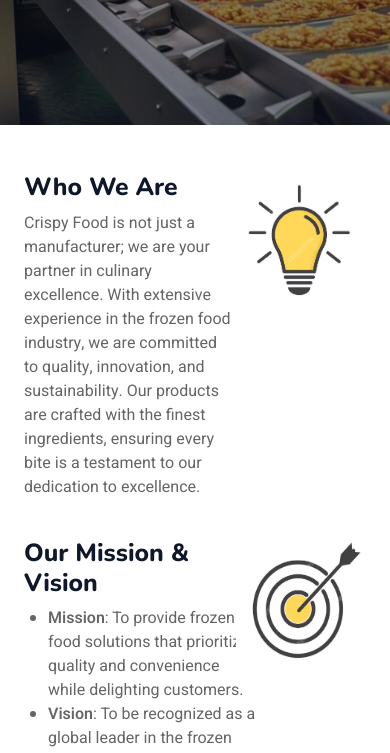
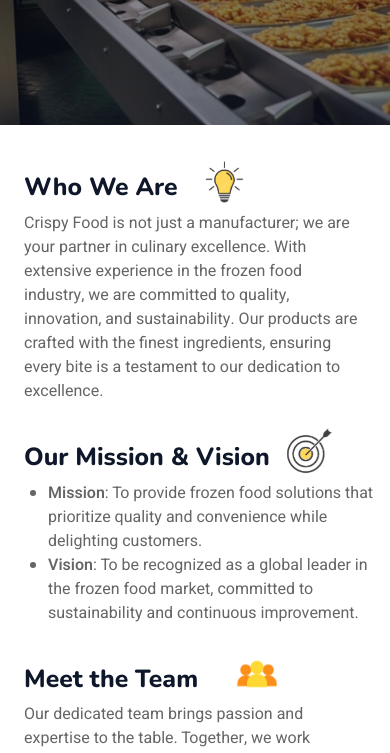
Before and after one commit to AbbassMonzer97/crispy-food, a plain HTML site: page about.html in a window 390 px wide. Shown: the part 338-1091 px from the top of the page. Drawn offline with nearby package versions, Linux system fonts and the light colour scheme.

Commit message:
fix icons responsiveness

```diff
--- a/about.html
+++ b/about.html
@@ -143,7 +143,10 @@
       <!-- About Start -->
       <div class="container-xxl">
         <div class="container">
-          <div class="d-flex">
+          <div class="d-flex align-items-baseline">
+            <div class="icon-wrapper">
+              <img src="about-us-2.png" class="food-icon" />
+            </div>
             <div class="row mb-4">
               <h2>Who We Are</h2>
               <p>
@@ -155,11 +158,11 @@
                 dedication to excellence.
               </p>
             </div>
-            <div>
-              <img src="about-us-2.png" style="height: 135px" />
           </div>
+          <div class="d-flex align-items-baseline">
+            <div class="icon-wrapper-2">
+              <img src="about-us.png" class="food-icon" />
             </div>
-          <div class="d-flex">
             <div class="row mb-4">
               <h2>Our Mission & Vision</h2>
               <ul class="ms-4">
@@ -176,9 +179,10 @@
                 </li>
               </ul>
             </div>
-            <div>
-              <img src="about-us.png" style="width: 130px; height: 130px" />
           </div>
+          <div class="d-flex align-items-baseline">
+            <div class="icon-wrapper-3">
+              <img src="team1.png" class="food-icon" />
             </div>
             <div class="row mb-4">
               <h2>Meet the Team</h2>
@@ -188,6 +192,7 @@
                 offerings, ensuring you have the best frozen foods at your
                 fingertips.
               </p>
+            </div>
           </div>
         </div>
       </div>
--- a/css/style.css
+++ b/css/style.css
@@ -486,3 +486,43 @@
   border-radius: 50%;
   object-fit: cover; /* Ensures the image covers the circle area properly */
 }
+
+.food-icon {
+  height: 80px;
+}
+
+@media (max-width: 480px) {
+  .icon-wrapper {
+    position: absolute;
+    margin-top: -1rem;
+    margin-left: 11rem;
+  }
+
+  .icon-wrapper-2 {
+    position: absolute;
+    margin-top: -1rem;
+    margin-left: 16rem;
+  }
+
+  .icon-wrapper-3 {
+    position: absolute;
+    margin-top: -1rem;
+    margin-left: 13rem;
+  }
+
+  .icon-wrapper-4 {
+    position: absolute;
+    margin-top: -1rem;
+    margin-left: 24rem;
+  }
+
+  .icon-wrapper-5 {
+    position: absolute;
+    margin-top: -1rem;
+    margin-left: 22rem;
+  }
+
+  .food-icon {
+    height: 50px;
+  }
+}
```
Also changed, not shown: certificates.html (+6 -6 lines), services.html (+2 -3 lines), food-cer.png (added), m2H7N4N4b1H7m2b1.svg (added), team1.png (added). Lines whose indentation alone changed are shown as unchanged.
